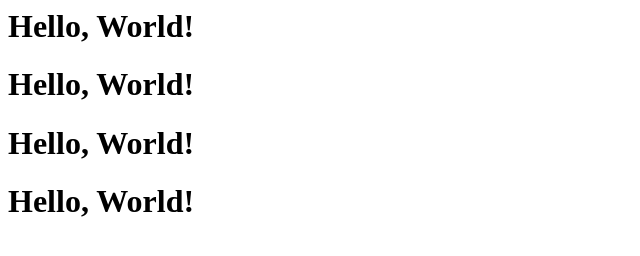
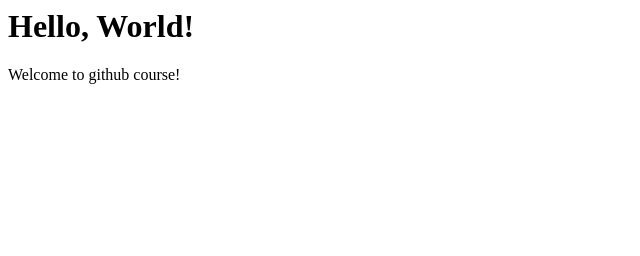
Before and after one commit to Baha-amayreh/app1, a plain HTML site: page index.html in a window 1280 px wide. Shown: the whole page, without its empty margins (0-640 px from the left). Drawn offline with Linux system fonts and the light colour scheme.

Commit message:
update the index page from main branch

```diff
--- a/index.html
+++ b/index.html
@@ -1,11 +1,12 @@
 <html>
+
 <head>
-<title> Index page</title>
+    <title> Index page</title>
 </head>
+
 <body>
- <h1>Hello, World!</h1>
- <h1>Hello, World!</h1>
- <h1>Hello, World!</h1>
- <h1>Hello, World!</h1>
+    <h1>Hello, World!</h1>
+    <p> Welcome to github course!</p>
 </body>
+
 </html>
```
